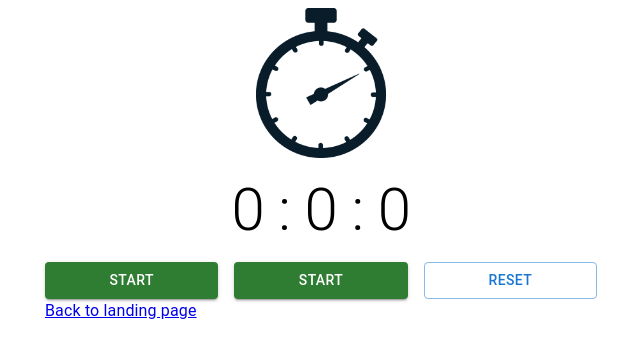
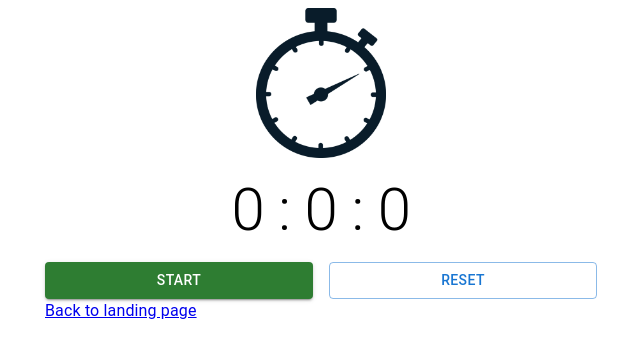
Before and after one commit to hzoli42/habit-tracker, a Next.js app in the folder frontend/nextjs-blog/: page /session in a window 1280 px wide. Shown: the top 358 px of the page, without its empty margins (319-959 px from the left). Built offline with nearby package versions, Linux system fonts and the light colour scheme.

Commit message:
Set CORS headers; fix buttons to properly create sessions

```diff
--- a/frontend/nextjs-blog/components/stopwatch.tsx
+++ b/frontend/nextjs-blog/components/stopwatch.tsx
@@ -31,24 +31,43 @@ export default function Stopwatch() {
         setTime({hours: hoursMod, minutes: minutesMod, seconds: secondsMod});
     }
 
-    function start() {
-        axios.post('http://0.0.0.0:80/sessions/start', {user: "zolika"})
-            .then(response => console.log(response.data.id))
+    async function start() {
+
     }
 
-    function toggle() {
+    async function toggle() {
+        if (sessionId === "") {
+            await axios.post('http://0.0.0.0:80/sessions/start', {user: "zolika"})
+            .then(response => {
+                console.log(response.data.id)
+                setSessionId(response.data.id)
+            })
+            setIsActive(true)
+            return
+        }
         if (isActive) {
-            axios.post('http://0.0.0.0:80/sessions/pause', {id: sessionId})
-                .then(response => console.log(response))
+            await axios.post('http://0.0.0.0:80/sessions/pause', {id: sessionId})
         } else {
-            axios.post('http://0.0.0.0:80/sessions/resume', {id: sessionId})
+            await axios.post('http://0.0.0.0:80/sessions/resume', {id: sessionId})
         }
         setIsActive(!isActive);
     }
 
-    function reset() {
+    async function reset() {
+        await axios.post('http://0.0.0.0:80/sessions/stop', {id: sessionId})
         setIsActive(false);
         setTime({hours: 0, minutes: 0, seconds: 0});
+        setSessionId("")
+    }
+
+    function startButtonText() {
+        if(sessionId === "") {
+            return "Start";
+        }
+        if(isActive) {
+            return "Pause";
+        }
+        return "Resume";
     }
 
     useEffect(() => {
@@ -62,6 +81,7 @@ export default function Stopwatch() {
         }
         return () => clearInterval(interval);
     }, [isActive, time]);
+
     return (
         <Grid container spacing={2}>
             <Grid item container xs={12} className={styles.stopwatch}>
@@ -72,17 +92,12 @@ export default function Stopwatch() {
                     {time.hours} : {time.minutes} : {time.seconds}
                 </Typography>
             </Grid>
-            <Grid item container xs={4} className={styles.stopwatch}>
-                <Button variant="contained" color="success" onClick={start} fullWidth>
-                    Start
+            <Grid item container xs={6} className={styles.stopwatch}>
+                <Button variant={isActive ? "outlined" : "contained"} color={isActive ? "error" : "success"} onClick={toggle} fullWidth>
+                    {startButtonText()}
                 </Button>
             </Grid>
-            <Grid item container xs={4} className={styles.stopwatch}>
-                <Button variant={isActive ? "outlined" : "contained"} color={isActive ? "error" : "success"} onClick={toggle} fullWidth>
-                    {isActive ? "Pause" : "Start"}
-                </Button>
-            </Grid>
-            <Grid item container xs={4} className={styles.stopwatch}>
+            <Grid item container xs={6} className={styles.stopwatch}>
                 <Button variant="outlined" onClick={reset} fullWidth>
                     Reset
                 </Button>
```
Also changed, not shown: 1 other file (tests, documents, lock files or other folders).
